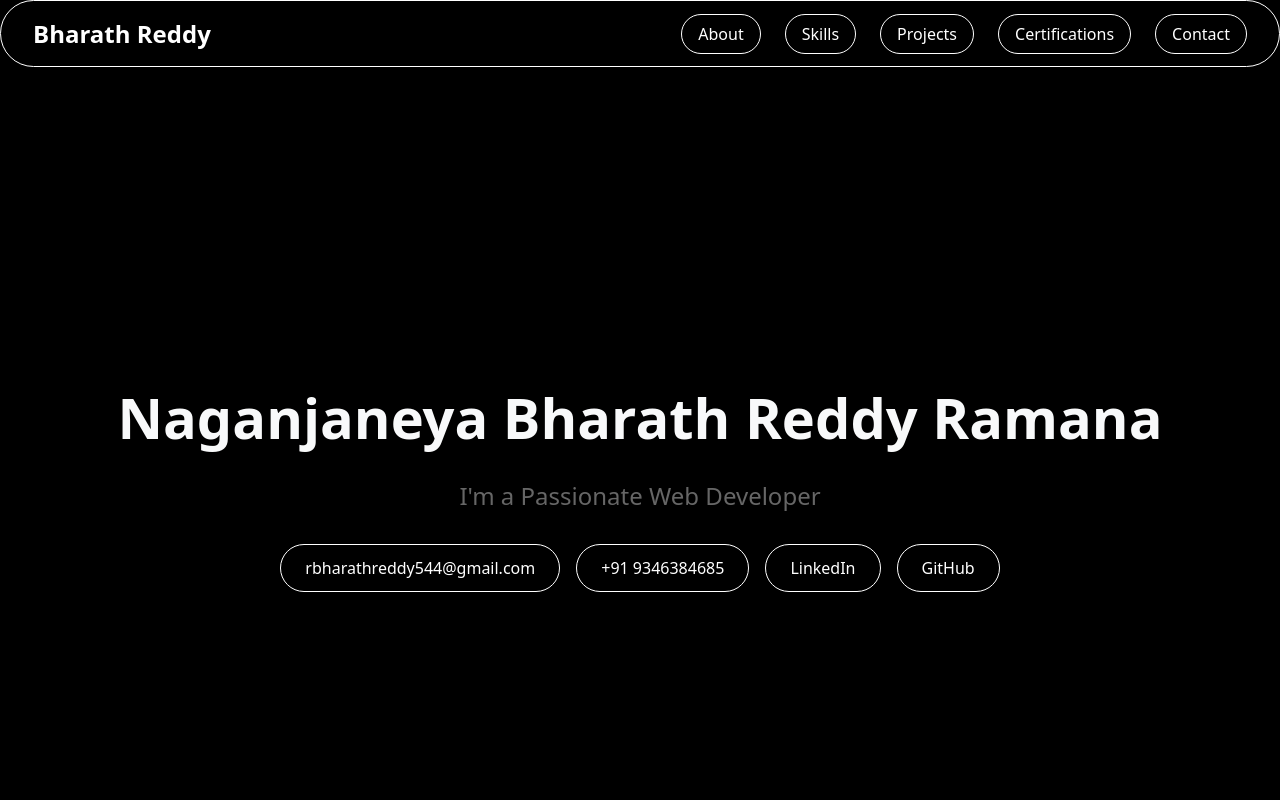
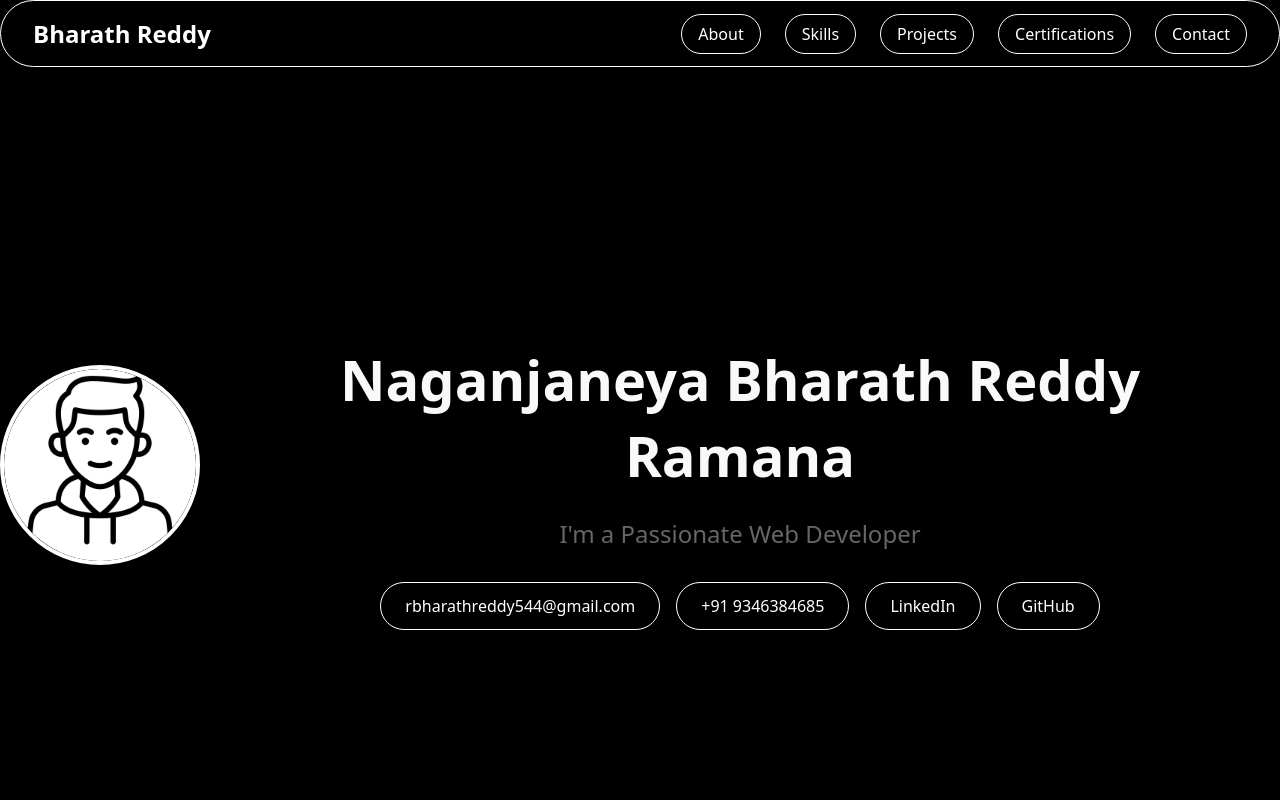
Before and after one commit to bharthreddyy07/my-portfolio, a React (Vite) app: page / in a window 1280 px wide. Shown: the top 800 px of the page. Built offline with nearby package versions, Linux system fonts and the light colour scheme.

Commit message:
added image to hero.jsx

```diff
--- a/src/components/Hero/Hero.css
+++ b/src/components/Hero/Hero.css
@@ -42,6 +42,15 @@ font-size: 1rem;
 transition: background-color 0.3s ease, transform 0.3s ease;
 }
 
+.hero-image {
+width: 200px;
+height: 200px;
+border-radius: 50%;
+object-fit: cover;
+border: 4px solid #fff;
+box-shadow: 0 4px 12px rgba(0, 0, 0, 0.15);
+}
+
 .hero-pill:hover {
 background-color: #333;
 transform: translateY(-2px);
--- a/src/components/Hero/Hero.jsx
+++ b/src/components/Hero/Hero.jsx
@@ -4,9 +4,17 @@ import './Hero.css';
 const Hero = () => {
   return (
     <div id="hero" className="hero-container">
+      <div className="hero-image-container">
+          <img
+            src="boycircle.png" // Replace this with your actual image path
+            alt="Bharath Reddy"
+            className="hero-image"
+          />
+        </div>
       <div className="hero-content">
         <h1 className="hero-title">Naganjaneya Bharath Reddy Ramana</h1>
         <p className="hero-subtitle">I'm a Passionate Web Developer</p>
+
         <div className="hero-links">
           <a href="mailto:rbharathreddy544@gmail.com" className="hero-pill" target="_blank" rel="noopener noreferrer">rbharathreddy544@gmail.com</a>
           <a href="tel:+91 9346384685" className="hero-pill" target="_blank" rel="noopener noreferrer">+91 9346384685</a>
```
